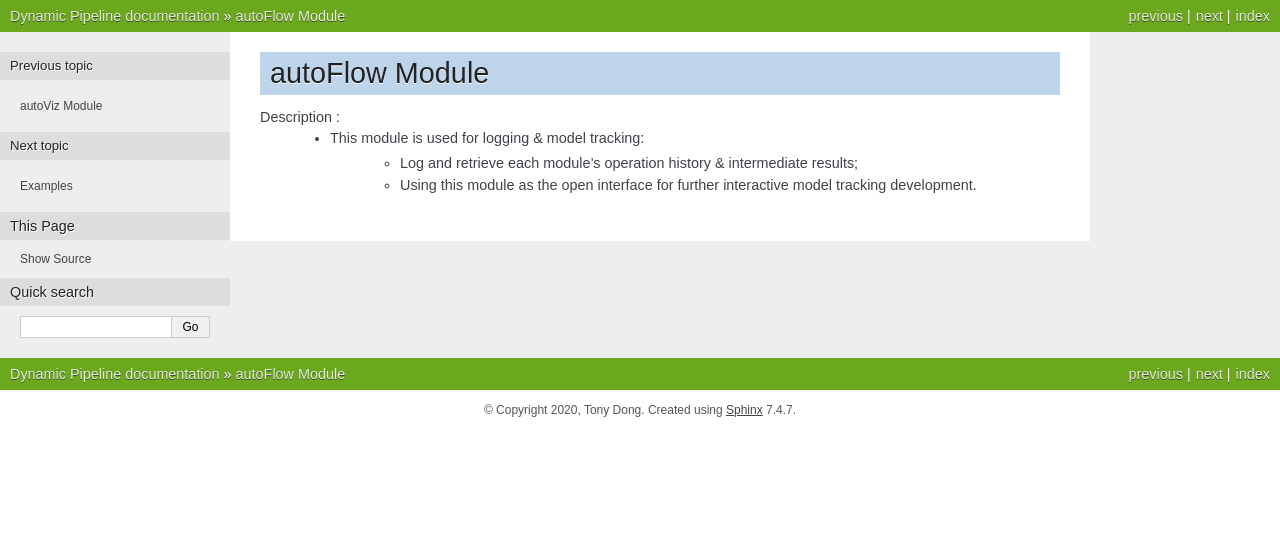
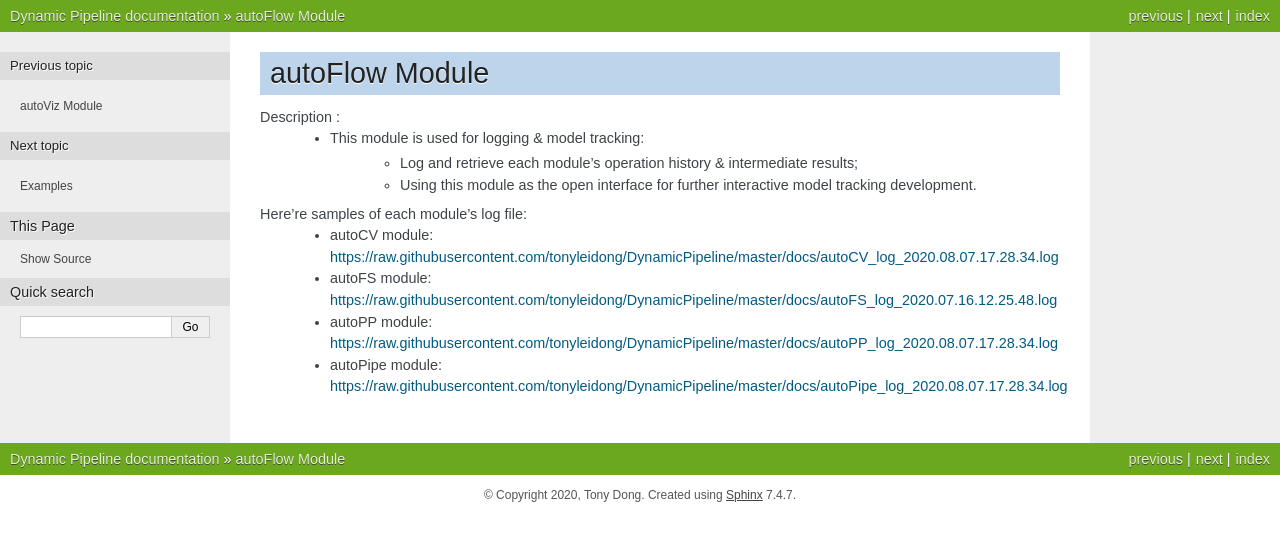
Before and after one commit to tonyleidong/OptimalFlow, a Sphinx documentation site: the page built from docs/autoFlow.rst, in a window 1280 px wide. Shown: the top 541 px of the page. Built offline with Sphinx 7.4.7, drawn with Linux system fonts in a browser that asks for light colours.

Commit message:
Update autoFlow.rst

```diff
--- a/docs/autoFlow.rst
+++ b/docs/autoFlow.rst
@@ -6,3 +6,13 @@ Description :
  - This module is used for logging & model tracking:
     * Log and retrieve each module's operation history & intermediate results;
     * Using this module as the open interface for further interactive model tracking development.
+
+Here're samples of each module's log file:
+ - autoCV module:
+   https://raw.githubusercontent.com/tonyleidong/DynamicPipeline/master/docs/autoCV_log_2020.08.07.17.28.34.log
+ - autoFS module:
+   https://raw.githubusercontent.com/tonyleidong/DynamicPipeline/master/docs/autoFS_log_2020.07.16.12.25.48.log
+ - autoPP module:
+   https://raw.githubusercontent.com/tonyleidong/DynamicPipeline/master/docs/autoPP_log_2020.08.07.17.28.34.log
+ - autoPipe module:
+   https://raw.githubusercontent.com/tonyleidong/DynamicPipeline/master/docs/autoPipe_log_2020.08.07.17.28.34.log
```
